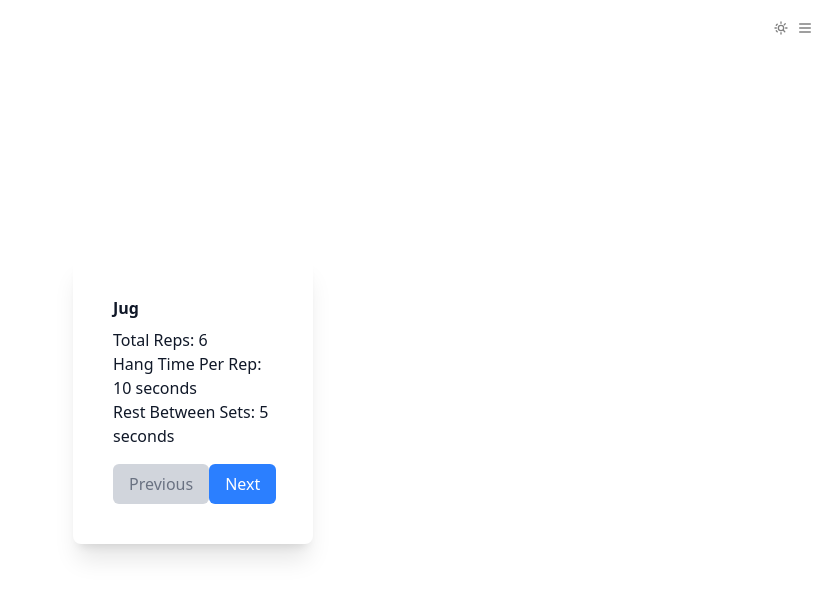
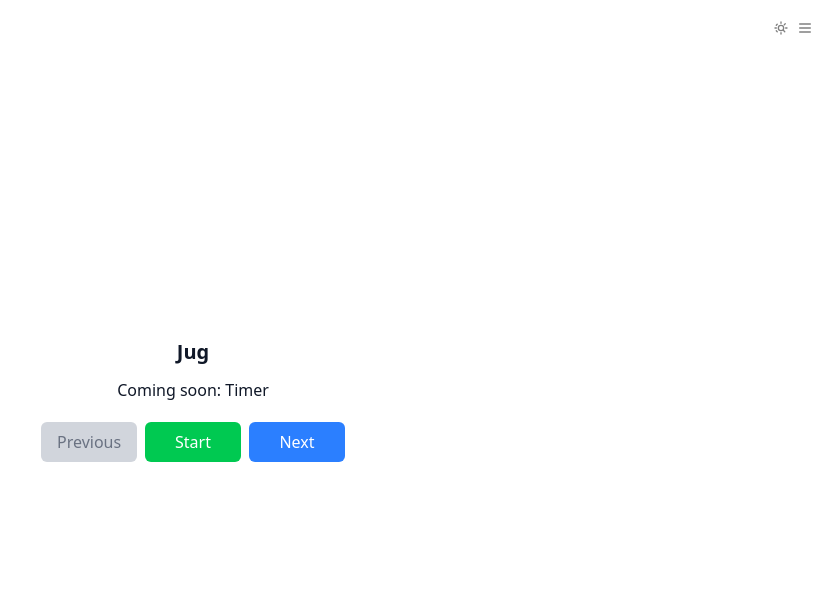
Before and after one commit to lyanrarue/board, a React (Vite) app: page / in a window 1280 px wide. Shown: the top 598 px of the page, without its empty margins (447-1280 px from the left). Built offline with nearby package versions, Linux system fonts and the light colour scheme.

Commit message:
feat: fixing up some styling, adding basic buttons

```diff
--- a/src/App.tsx
+++ b/src/App.tsx
@@ -2,7 +2,6 @@ import "./App.css";
 import DarkModeToggle from "./components/DarkModeToggle/DarkModeToggle";
 import NavPopover from "./components/Nav/Nav";
 import ProtocolDashboard from "./components/ProtocolDashboard/ProtocolDashboard";
-import Timer from "./components/Timer/Timer";
 
 const App = () => {
   return (
--- a/src/components/Nav/NavPopover/NavPopover.tsx
+++ b/src/components/Nav/NavPopover/NavPopover.tsx
@@ -4,7 +4,7 @@ const NavPopover = () => {
       <div className="absolute top-[-6px] right-2 w-3 h-3 bg-white dark:bg-gray-800 transform rotate-45"></div>
       <ul className="py-2">
         <li className="px-4 py-2 hover:bg-gray-100 dark:hover:bg-gray-700 cursor-pointer">
-          Coming Soon
+          Coming Soon: Configure Protocols
         </li>
       </ul>
     </div>
--- a/src/components/ProtocolDashboard/ProtocolDashboard.tsx
+++ b/src/components/ProtocolDashboard/ProtocolDashboard.tsx
@@ -1,8 +1,9 @@
 import { useState } from "react";
 import { defaultProtocol } from "../../data/data";
 
-const GripSetViewer = () => {
+const ProtocolDashboard = () => {
   const [currentIndex, setCurrentIndex] = useState(0);
+  const [isRunning, setIsRunning] = useState(false); // New state for start/stop toggle
   const gripSets = defaultProtocol.gripSets;
 
   const handleNext = () => {
@@ -17,22 +18,25 @@ const GripSetViewer = () => {
     }
   };
 
+  const toggleStartStop = () => {
+    setIsRunning(!isRunning); // Toggle the running state
+  };
+
   const currentGripSet = gripSets[currentIndex];
 
   return (
-    <div className="p-10 w-60 rounded-lg shadow-xl bg-white dark:bg-gray-800 text-gray-900 dark:text-gray-100">
-      <h2 className="text-l font-bold mb-2">{currentGripSet.name}</h2>
-      <p>Total Reps: {currentGripSet.totalReps}</p>
-      <p>Hang Time Per Rep: {currentGripSet.hangTimePerRepInSeconds} seconds</p>
-      <p>
-        Rest Between Sets: {currentGripSet.restBetweenSetsInSeconds} seconds
-      </p>
+    <div className="flex flex-col justify-between h-full">
+      <div className="flex flex-row justify-center text-xl font-bold">
+        <h2 className="mb-3">{currentGripSet.name}</h2>
+      </div>
 
-      <div className="flex justify-between mt-4">
+      <div className="flex justify-center">Coming soon: Timer</div>
+
+      <div className="flex justify-between items-center mt-5 space-x-2">
         <button
           onClick={handlePrevious}
           disabled={currentIndex === 0}
-          className={`px-4 py-2 rounded-md ${
+          className={`w-24 px-4 py-2 rounded-md ${
             currentIndex === 0
               ? "bg-gray-300 text-gray-500 cursor-not-allowed"
               : "bg-blue-500 text-white hover:bg-blue-600"
@@ -41,9 +45,19 @@ const GripSetViewer = () => {
           Previous
         </button>
         <button
+          onClick={toggleStartStop}
+          className={`w-24 px-4 py-2 rounded-md text-white ${
+            isRunning
+              ? "bg-red-500 hover:bg-red-600"
+              : "bg-green-500 hover:bg-green-600"
+          }`}
+        >
+          {isRunning ? "Stop" : "Start"}
+        </button>
+        <button
           onClick={handleNext}
           disabled={currentIndex === gripSets.length - 1}
-          className={`px-4 py-2 rounded-md ${
+          className={`w-24 px-4 py-2 rounded-md ${
             currentIndex === gripSets.length - 1
               ? "bg-gray-300 text-gray-500 cursor-not-allowed"
               : "bg-blue-500 text-white hover:bg-blue-600"
@@ -56,4 +70,4 @@ const GripSetViewer = () => {
   );
 };
 
-export default GripSetViewer;
+export default ProtocolDashboard;
--- a/src/components/Timer/Timer.tsx
+++ /dev/null
@@ -1,26 +0,0 @@
-import { useState, useEffect } from "react";
-
-interface TimerProps {
-  totalTimeInSeconds: number;
-}
-
-const Timer = () => {
-  const [seconds, setSeconds] = useState(0);
-
-  useEffect(() => {
-    const interval = setInterval(() => {
-      setSeconds((prevSeconds) => prevSeconds + 1);
-    }, 1000);
-
-    // Cleanup the interval on component unmount
-    return () => clearInterval(interval);
-  }, []);
-
-  return (
-    <div className="text-lg font-bold">
-      Timer: {seconds} second{seconds !== 1 ? "s" : ""}
-    </div>
-  );
-};
-
-export default Timer;
--- a/src/index.css
+++ b/src/index.css
@@ -1,3 +1,4 @@
 @import "tailwindcss";
 
 @custom-variant dark (&:where(.dark, .dark *));
+@font-family helvetica;
--- a/vite.config.ts
+++ b/vite.config.ts
@@ -4,5 +4,6 @@ import tailwindcss from "@tailwindcss/vite";
 
 // https://vite.dev/config/
 export default defineConfig({
+  base: "/board/",
   plugins: [react(), tailwindcss()],
 });
```
Also changed, not shown: package.json (+6 -2 lines), 1 other file (tests, documents, lock files or other folders).
